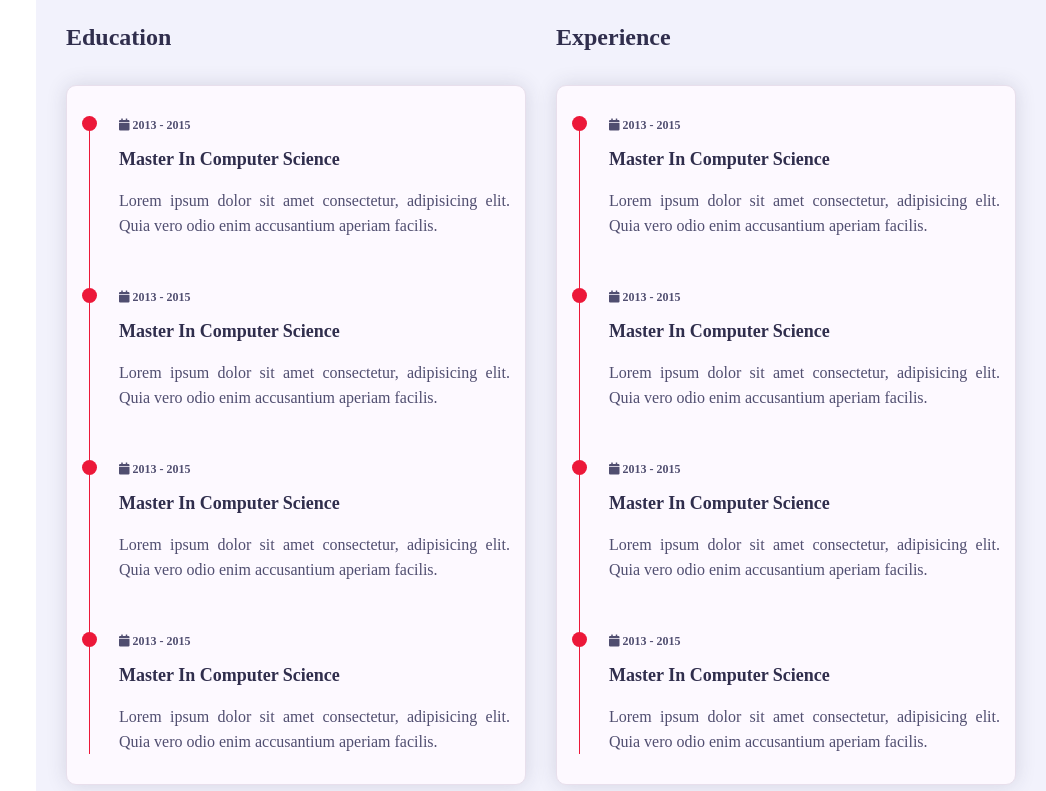
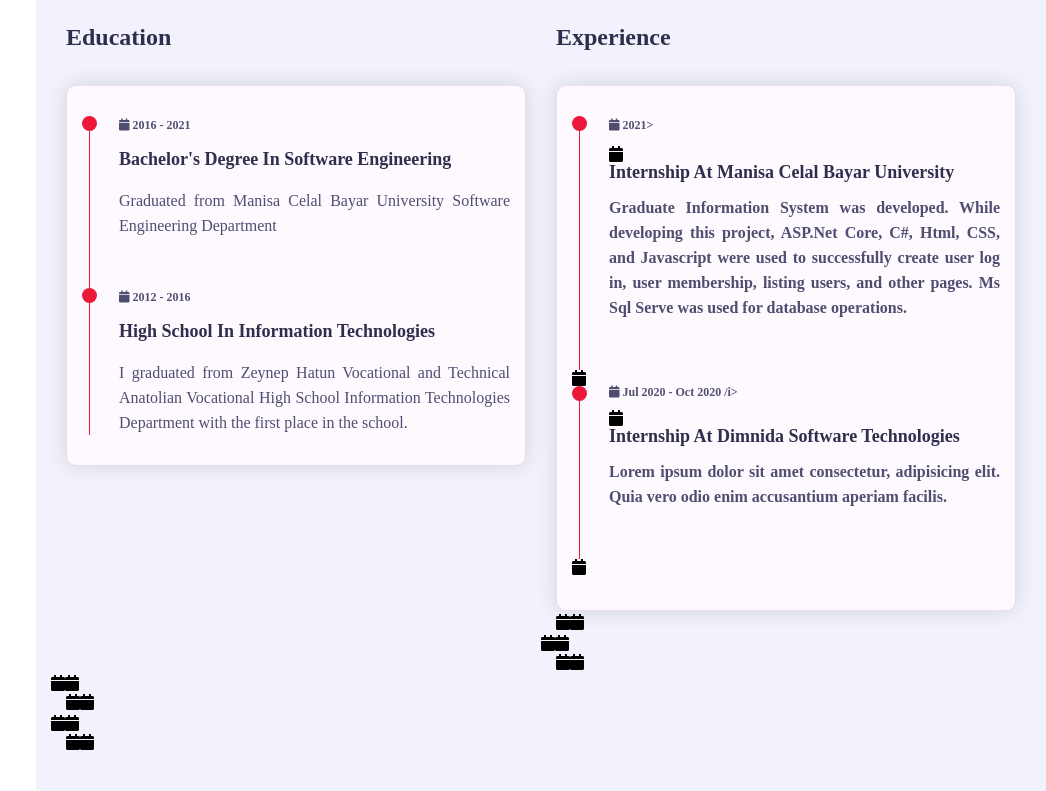
Before and after one commit to Mervecelikkkk/mervecelikkkk.github.io, a plain HTML site: page index.html in a window 1280 px wide. Shown: the part 1589-2380 px from the top of the page, without its empty margins (234-1280 px from the left). Drawn offline with nearby package versions, Linux system fonts and the light colour scheme; a web font is replaced by a local one.

Commit message:
Update index.html

```diff
--- a/index.html
+++ b/index.html
@@ -51,8 +51,7 @@
                             <h3 class="hello">Hello, my name is <span class="name">Merve Çelik</span></h3>
                             <h3 class="my-profession">I'm a <span class="typing">jr. full-stack web developer</span>
                             </h3>
-                            <p>I'am a web designer with extensive experience for over 10 years. My expertise is to
-                                create and website design, graphic design, and many more...</p>
+                            <p>I am a passionate, research-loving, curious fresh engineer who graduated from the Software Engineering department, dedicated to developing as a full stack web developer.</p>
                             <a href="#contact" class="btn hire-me">Hire Me</a>
                         </div>
                         <div class="home-img padd-15"><img src="/images/pp.jpg" alt=""></div>
@@ -91,16 +90,16 @@
                                             <p>Age : <span>24</span></p>
                                         </div>
                                         <div class="info-item padd-15">
-                                            <p>Website : <span>www.domain.com</span></p>
+                                            <p>Website : <span>https://mervecelikkkk.github.io/</span></p>
                                         </div>
                                         <div class="info-item padd-15">
                                             <p>Email : <span>merve.celik56@outlook.com</span></p>
                                         </div>
                                         <div class="info-item padd-15">
-                                            <p>Degree : <span>CS</span></p>
+                                            <p>Degree : <span>SE</span></p>
                                         </div>
-                                        <div class="info-item padd-15">
-                                            <p>Phone : <span>05557774455</span></p>
+                                         <div class="info-item padd-15">
+                                            <p>Phone : <span>05555555555</span></p>
                                         </div>
                                         <div class="info-item padd-15">
                                             <p>City : <span>İstanbul</span></p>
@@ -127,7 +126,7 @@
                                             </div>
                                         </div>
                                         <div class="skill-item padd-15">
-                                            <h5>JS</h5>
+                                            <h5>JavaScript</h5>
                                             <div class="progress">
                                                 <div class="progress-in" style="width:75%;"></div>
                                                 <div class="skill-percent">75%</div>
@@ -175,25 +174,21 @@
                                                 <!--timeline item-->
                                                 <div class="timeline-item">
                                                     <div class="circle-dot"></div>
-                                                    <h3 class="timeline-date"><i class="fa fa-calendar"> 2013 - 2015</i>
+                                                    <h3 class="timeline-date"><i class="fa fa-calendar"> 2016 - 2021</i>
                                                     </h3>
-                                                    <h4 class="timeline-title">Master in Computer Science</h4>
-                                                    <p class="timeline-text">Lorem ipsum dolor sit amet consectetur,
-                                                        adipisicing elit. Quia vero odio enim accusantium aperiam
-                                                        facilis.</p>
+                                                    <h4 class="timeline-title">Bachelor's Degree in Software Engineering</h4>
+                                                    <p class="timeline-text">Graduated from Manisa Celal Bayar University Software Engineering Department</p>
                                                 </div>
                                                 <!--timeline item-->
                                                 <div class="timeline-item">
                                                     <div class="circle-dot"></div>
-                                                    <h3 class="timeline-date"><i class="fa  fa-calendar"> 2013 -
-                                                            2015</i>
+                                                    <h3 class="timeline-date"><i class="fa  fa-calendar"> 2012 -
+                                                            2016</i>
                                                     </h3>
-                                                    <h4 class="timeline-title">Master in Computer Science</h4>
-                                                    <p class="timeline-text">Lorem ipsum dolor sit amet consectetur,
-                                                        adipisicing elit. Quia vero odio enim accusantium aperiam
-                                                        facilis.</p>
+                                                    <h4 class="timeline-title">High School in Information Technologies</h4>
+                                                    <p class="timeline-text">I graduated from Zeynep Hatun Vocational and Technical Anatolian Vocational High School Information Technologies Department with the first place in the school.</p>
                                                 </div>
-                                                <!--timeline item-->
+                                                <!--timeline item
                                                 <div class="timeline-item">
                                                     <div class="circle-dot"></div>
                                                     <h3 class="timeline-date"><i class="fa fa-calendar"> 2013 - 2015</i>
@@ -203,16 +198,8 @@
                                                         adipisicing elit. Quia vero odio enim accusantium aperiam
                                                         facilis.</p>
                                                 </div>
+                                                 -->
                                                 <!--timeline item-->
-                                                <div class="timeline-item">
-                                                    <div class="circle-dot"></div>
-                                                    <h3 class="timeline-date"><i class="fa fa-calendar"> 2013 - 2015</i>
-                                                    </h3>
-                                                    <h4 class="timeline-title">Master in Computer Science</h4>
-                                                    <p class="timeline-text">Lorem ipsum dolor sit amet consectetur,
-                                                        adipisicing elit. Quia vero odio enim accusantium aperiam
-                                                        facilis.</p>
-                                                </div>
 
                                             </div>
                                         </div>
@@ -226,40 +213,18 @@
                                                 <!--timeline item-->
                                                 <div class="timeline-item">
                                                     <div class="circle-dot"></div>
-                                                    <h3 class="timeline-date"><i class="fa fa-calendar"> 2013 - 2015</i>
+                                                    <h3 class="timeline-date"><i class="fa fa-calendar"> 2021>
                                                     </h3>
-                                                    <h4 class="timeline-title">Master in Computer Science</h4>
-                                                    <p class="timeline-text">Lorem ipsum dolor sit amet consectetur,
-                                                        adipisicing elit. Quia vero odio enim accusantium aperiam
-                                                        facilis.</p>
+                                                    <h4 class="timeline-title">Internship at Manisa Celal Bayar University</h4>
+                                                    <p class="timeline-text">Graduate Information System was developed. While developing this project, ASP.Net Core, C#, Html, CSS, and Javascript were used to successfully create user log in, user membership, listing users, and other pages.  Ms Sql Serve was used for database operations.</p>
                                                 </div>
                                                 <!--timeline item-->
                                                 <div class="timeline-item">
                                                     <div class="circle-dot"></div>
-                                                    <h3 class="timeline-date"><i class="fa  fa-calendar"> 2013 -
-                                                            2015</i>
+                                                    <h3 class="timeline-date"><i class="fa  fa-calendar"> Jul 2020 - Oct 2020
+/i>
                                                     </h3>
-                                                    <h4 class="timeline-title">Master in Computer Science</h4>
-                                                    <p class="timeline-text">Lorem ipsum dolor sit amet consectetur,
-                                                        adipisicing elit. Quia vero odio enim accusantium aperiam
-                                                        facilis.</p>
-                                                </div>
-                                                <!--timeline item-->
-                                                <div class="timeline-item">
-                                                    <div class="circle-dot"></div>
-                                                    <h3 class="timeline-date"><i class="fa fa-calendar"> 2013 - 2015</i>
-                                                    </h3>
-                                                    <h4 class="timeline-title">Master in Computer Science</h4>
-                                                    <p class="timeline-text">Lorem ipsum dolor sit amet consectetur,
-                                                        adipisicing elit. Quia vero odio enim accusantium aperiam
-                                                        facilis.</p>
-                                                </div>
-                                                <!--timeline item-->
-                                                <div class="timeline-item">
-                                                    <div class="circle-dot"></div>
-                                                    <h3 class="timeline-date"><i class="fa fa-calendar"> 2013 - 2015</i>
-                                                    </h3>
-                                                    <h4 class="timeline-title">Master in Computer Science</h4>
+                                                    <h4 class="timeline-title">Internship at Dimnida Software Technologies</h4>
                                                     <p class="timeline-text">Lorem ipsum dolor sit amet consectetur,
                                                         adipisicing elit. Quia vero odio enim accusantium aperiam
                                                         facilis.</p>
```
